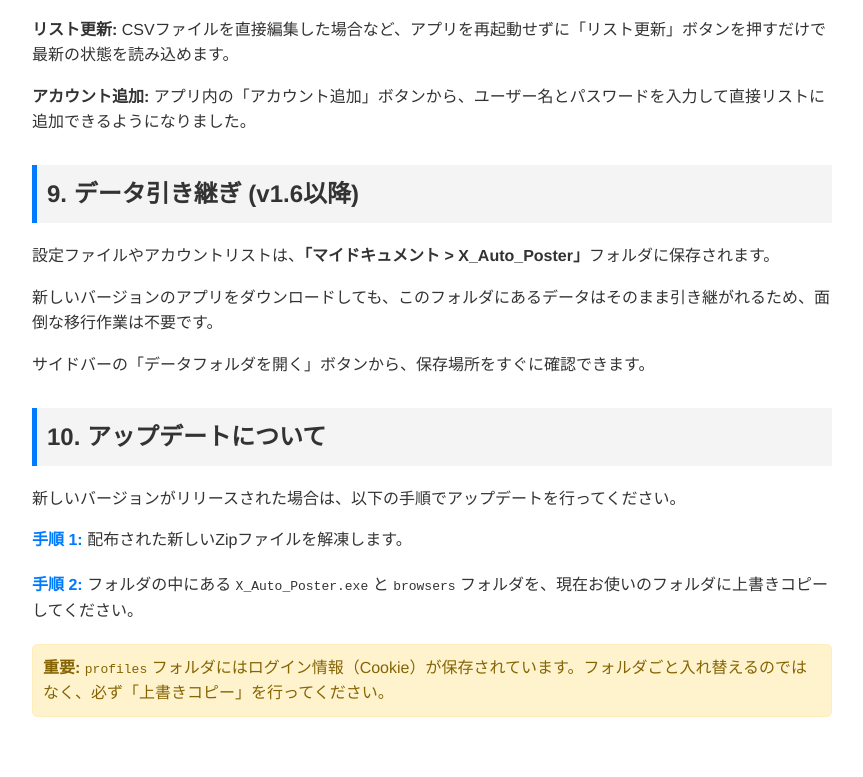
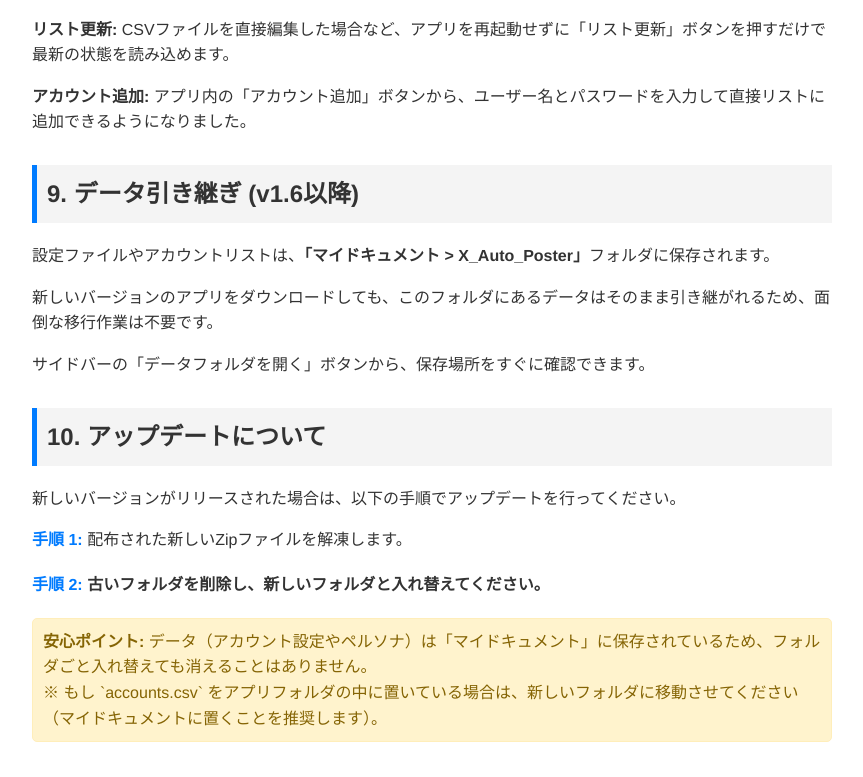
Before and after one commit to un907/X_Auto_Poster, a plain HTML site: page manual.html in a window 1280 px wide. Shown: the part 3290-4067 px from the top of the page, without its empty margins (208-1071 px from the left). Before the commit the page ends 4042 px from the top, so only its background shows below. Drawn offline with Linux system fonts and the light colour scheme.

Commit message:
Update manual.html for PDF generation (v1.8 content)

```diff
--- a/manual.html
+++ b/manual.html
@@ -243,11 +243,11 @@
         <span class="step-number">手順 1:</span> 配布された新しいZipファイルを解凍します。
     </div>
     <div class="step">
-        <span class="step-number">手順 2:</span> フォルダの中にある <code>X_Auto_Poster.exe</code> と <code>browsers</code>
-        フォルダを、現在お使いのフォルダに上書きコピーしてください。
+        <span class="step-number">手順 2:</span> <strong>古いフォルダを削除し、新しいフォルダと入れ替えてください。</strong>
     </div>
     <div class="note">
-        <strong>重要:</strong> <code>profiles</code> フォルダにはログイン情報（Cookie）が保存されています。フォルダごと入れ替えるのではなく、必ず「上書きコピー」を行ってください。
+        <strong>安心ポイント:</strong> データ（アカウント設定やペルソナ）は「マイドキュメント」に保存されているため、フォルダごと入れ替えても消えることはありません。<br>
+        ※ もし `accounts.csv` をアプリフォルダの中に置いている場合は、新しいフォルダに移動させてください（マイドキュメントに置くことを推奨します）。
     </div>
 </body>
 
```
